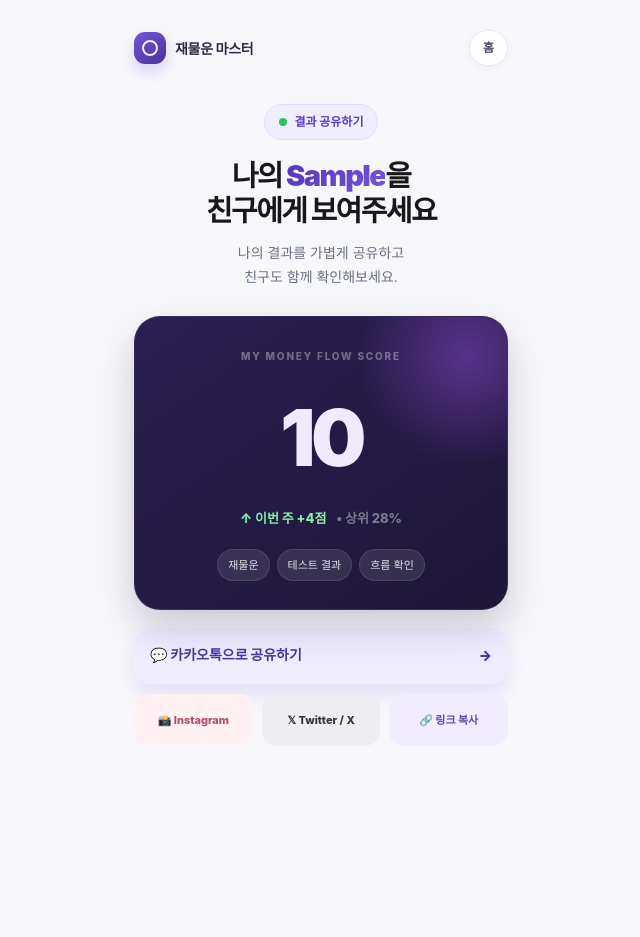
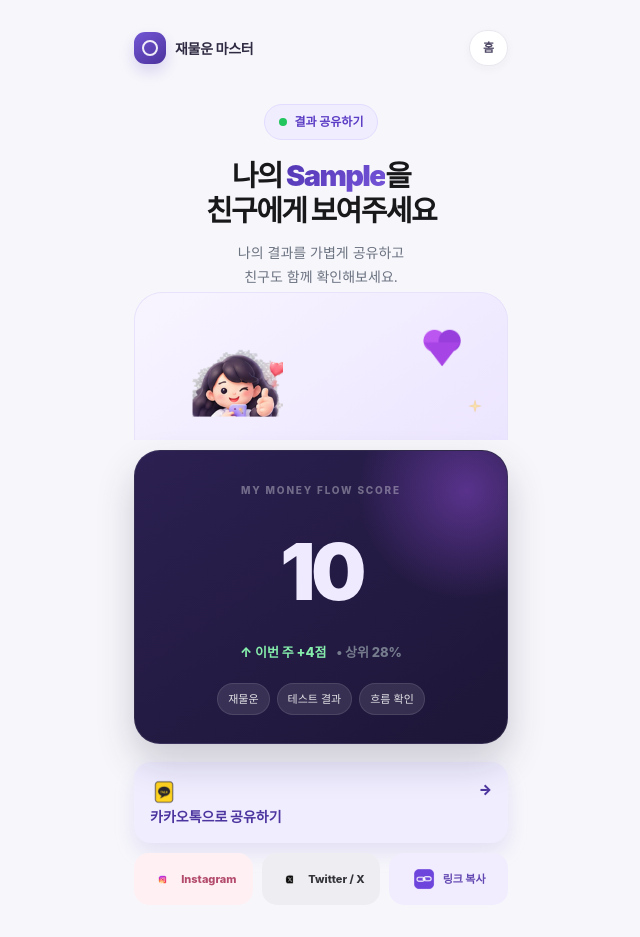
Before and after one commit to anredvon/jamulun-master, a Flask app: page /share/1 in a window 1280 px wide. Shown: the whole page, without its empty margins (319-959 px from the left). Before the commit the page ends 727 px from the top, so only its background shows below. Run offline with Flask 3, Linux system fonts and the light colour scheme; tables that the repository leaves empty hold one stand-in row (values such as "Sample post"); some web fonts are replaced.

Commit message:
feat: apply share visual assets step 4E

```diff
--- a/templates/share.html
+++ b/templates/share.html
@@ -1,10 +1,9 @@
 {% extends "base.html" %}
 {% block title %}결과 공유하기{% endblock %}
-
+{% block styles %}<link rel="stylesheet" href="{{ url_for('static', filename='css/visual-assets.css') }}">{% endblock %}
 {% block body %}
 <div class="page-shell share-page">
   <div class="shell">
-
     <div class="topbar-lite">
       <div class="brand"><div class="logo" aria-hidden="true"></div><span>재물운 마스터</span></div>
       <a href="{{ url_for('home_page') }}" class="hero-badge hero-link">홈</a>
@@ -12,42 +11,33 @@
 
     <section class="hero share-hero">
       <div class="hero-badge"><span class="dot"></span>결과 공유하기</div>
-      <h1>
-        나의 <span class="grad">{{ test_label }}</span>을<br>
-        친구에게 보여주세요
-      </h1>
-
+      <h1>나의 <span class="grad">{{ test_label }}</span>을<br>친구에게 보여주세요</h1>
       <p>나의 결과를 가볍게 공유하고<br>친구도 함께 확인해보세요.</p>
     </section>
 
+    <div class="visual-stage share-visual" aria-hidden="true">
+      <img class="character" src="{{ url_for('static', filename='images/ui/share/share_character.png') }}" alt="">
+      <img class="heart" src="{{ url_for('static', filename='images/ui/common/heart.png') }}" alt="">
+      <img class="sparkle" src="{{ url_for('static', filename='images/ui/common/sparkle_gold.png') }}" alt="">
+    </div>
+
     <div class="share-card">
       <div class="share-label">MY MONEY FLOW SCORE</div>
-
       <div class="score">{{ result.score }}</div>
-
-      <div class="meta">
-        <span class="up">↑ {{ result.delta_text }}</span>
-        <span class="rank">• 상위 {{ result.rank }}%</span>
-      </div>
-
-      <div class="tags">
-        {% for tag in result.tags %}
-        <span>{{ tag }}</span>
-        {% endfor %}
-      </div>
+      <div class="meta"><span class="up">↑ {{ result.delta_text }}</span><span class="rank">• 상위 {{ result.rank }}%</span></div>
+      <div class="tags">{% for tag in result.tags %}<span>{{ tag }}</span>{% endfor %}</div>
     </div>
 
     <button type="button" class="share-btn primary" onclick="shareKakao()">
-      <span>💬 카카오톡으로 공유하기</span>
+      <span><img class="share-icon" src="{{ url_for('static', filename='images/ui/share/share_kakao.png') }}" alt="">카카오톡으로 공유하기</span>
       <span aria-hidden="true">→</span>
     </button>
 
     <div class="share-grid">
-      <button type="button" class="subbtn instagram" onclick="shareInstagram()">📸 Instagram</button>
-      <button type="button" class="subbtn twitter" onclick="shareTwitter()">𝕏 Twitter / X</button>
-      <button type="button" class="subbtn copy" onclick="copyLink()">🔗 링크 복사</button>
+      <button type="button" class="subbtn instagram" onclick="shareInstagram()"><img src="{{ url_for('static', filename='images/ui/share/share_instagram.png') }}" alt="">Instagram</button>
+      <button type="button" class="subbtn twitter" onclick="shareTwitter()"><img src="{{ url_for('static', filename='images/ui/share/share_x.png') }}" alt="">Twitter / X</button>
+      <button type="button" class="subbtn copy" onclick="copyLink()"><img src="{{ url_for('static', filename='images/ui/share/share_link.png') }}" alt="">링크 복사</button>
     </div>
-
   </div>
 </div>
 {% endblock %}
```
